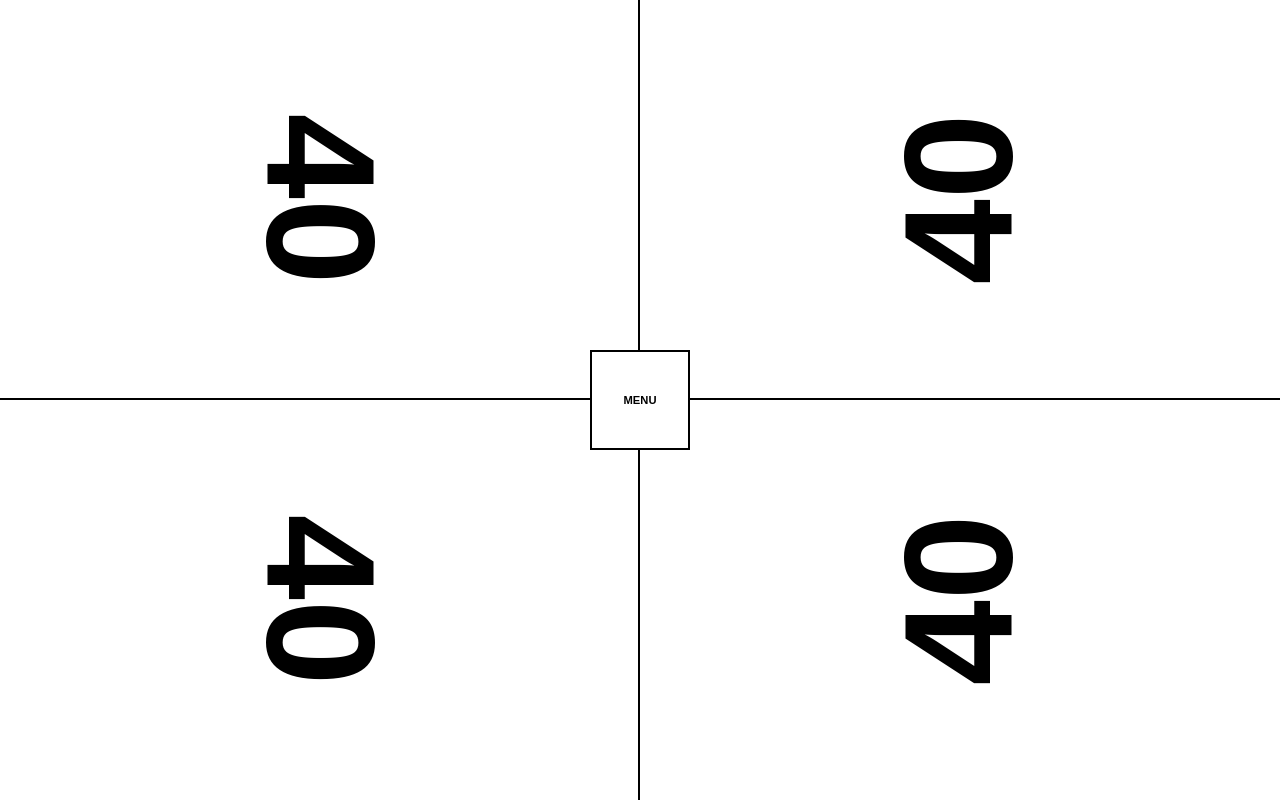
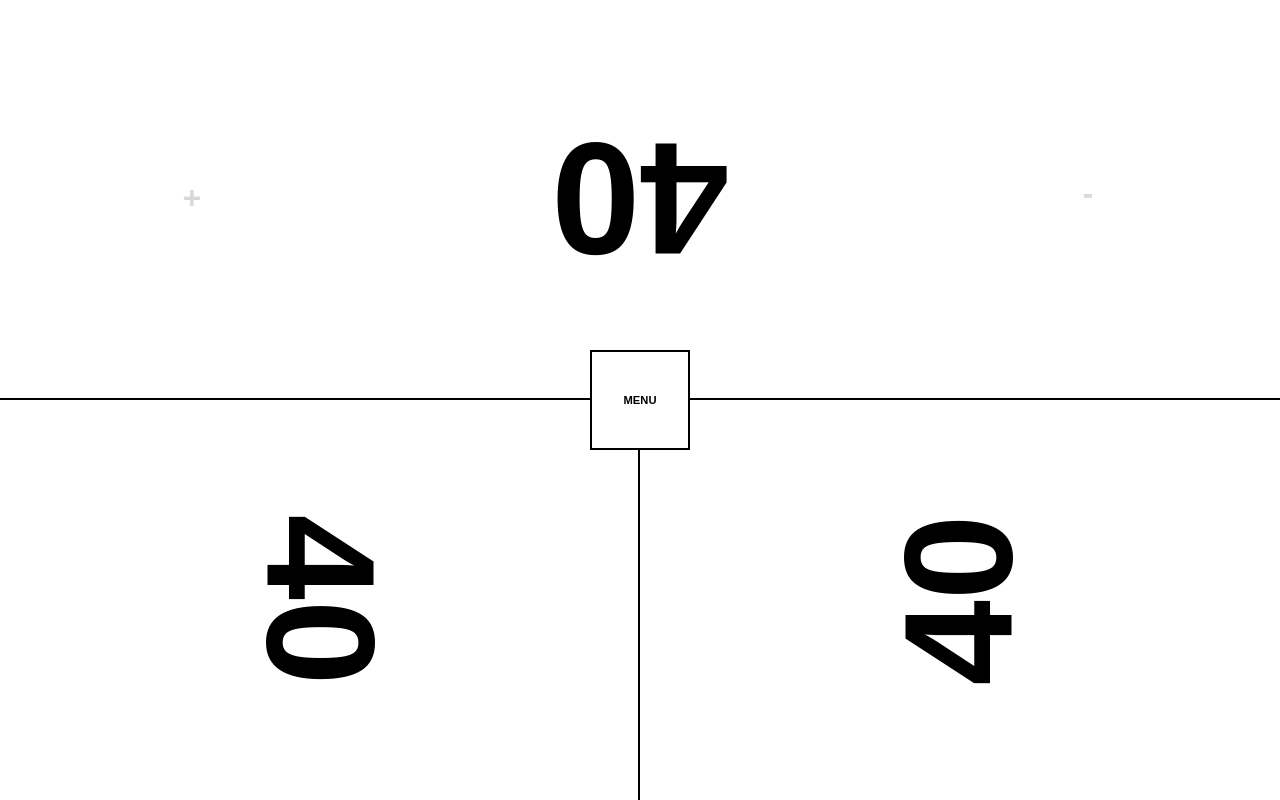
Before and after one commit to bruhensant/afterlife, an Angular app: page / in a window 1280 px wide. Built offline with nearby package versions, Linux system fonts and the light colour scheme.

Commit message:
fix more layouts

```diff
--- a/src/app/app.ts
+++ b/src/app/app.ts
@@ -2,7 +2,7 @@ import { Component, signal, computed } from '@angular/core';
 import { CommonModule } from '@angular/common';
 
 type MenuStep = 'players' | 'layout' | 'life';
-type LayoutType = 'standard' | 'opposed' | 'side' | 'cross';
+type LayoutType = 'standard' | 'opposed' | 'cross';
 
 @Component({
   selector: 'app-root',
@@ -57,7 +57,6 @@ type LayoutType = 'standard' | 'opposed' | 'side' | 'cross';
               <button (click)="nextStep('life', undefined, 'standard')">STANDARD</button>
               <button *ngIf="players() >= 2" (click)="nextStep('life', undefined, 'opposed')">OPPOSED</button>
               <button *ngIf="players() === 4" (click)="nextStep('life', undefined, 'cross')">CROSS</button>
-              <button *ngIf="players() >= 2" (click)="nextStep('life', undefined, 'side')">SIDE-BY-SIDE</button>
             </div>
           </ng-container>
 
@@ -90,24 +89,27 @@ type LayoutType = 'standard' | 'opposed' | 'side' | 'cross';
     .grid-1 { grid-template-columns: 1fr; grid-template-rows: 1fr; }
     .grid-2 { grid-template-columns: 1fr; grid-template-rows: 1fr 1fr; }
     .grid-2 .player-0 { border-bottom: 2px solid #000; }
+
     .grid-3 { grid-template-columns: 1fr 1fr; grid-template-rows: 1fr 1fr; }
     .grid-3 .player-0 { grid-column: span 2; border-bottom: 2px solid #000; }
     .grid-3 .player-1 { border-right: 2px solid #000; }
 
-    /* 4 Players Standard - Horizontal Orientation <-> */
     .grid-4 { grid-template-columns: 1fr 1fr; grid-template-rows: 1fr 1fr; }
     .grid-4 .player-0, .grid-4 .player-1 { border-bottom: 2px solid #000; }
     .grid-4 .player-0, .grid-4 .player-2 { border-right: 2px solid #000; }
 
     .grid-5 { grid-template-columns: 1fr 1fr; grid-template-rows: 1fr 1fr 1fr; }
-    .grid-5 .player-0 { grid-column: span 2; border-bottom: 2px solid #000; }
-    .grid-5 .player-1, .grid-5 .player-3 { border-right: 2px solid #000; border-bottom: 2px solid #000; }
-    .grid-5 .player-2, .grid-5 .player-4 { border-bottom: 2px solid #000; }
+    .grid-5 .player-0, .grid-5 .player-1 { border-bottom: 2px solid #000; }
+    .grid-5 .player-2, .grid-5 .player-3 { border-bottom: 2px solid #000; }
+    .grid-5 .player-0, .grid-5 .player-2 { border-right: 2px solid #000; }
+    .grid-5 .player-4 { grid-column: span 2; }
+
+    /* 6 Players Standard - Horizontal Orientation <-> */
     .grid-6 { grid-template-columns: 1fr 1fr; grid-template-rows: 1fr 1fr 1fr; }
-    .grid-6 .player { border-bottom: 2px solid #000; }
-    .grid-6 .player:nth-child(odd) { border-right: 2px solid #000; }
+    .grid-6 .player-0, .grid-6 .player-1, .grid-6 .player-2, .grid-6 .player-3 { border-bottom: 2px solid #000; }
+    .grid-6 .player-0, .grid-6 .player-2, .grid-6 .player-4 { border-right: 2px solid #000; }
 
-    /* Layout: CROSS (Vertical Optimized - 4 Players) [ - | | - ] */
+    /* Layout: CROSS (4 Players) */
     .layout-cross.grid-4 {
       grid-template-columns: 1fr 80px 1fr;
       grid-template-rows: 1fr 1.2fr 1fr;
@@ -116,9 +118,6 @@ type LayoutType = 'standard' | 'opposed' | 'side' | 'cross';
     .layout-cross .player-3 { grid-area: 3 / 1 / 4 / 4; border-top: 2px solid #000; }
     .layout-cross .player-1 { grid-area: 2 / 1; border-right: 2px solid #000; }
     .layout-cross .player-2 { grid-area: 2 / 3; border-left: 2px solid #000; }
-
-    .layout-side.grid-2 { grid-template-columns: 1fr 1fr; grid-template-rows: 1fr; }
-    .layout-side.grid-2 .player-0 { border-bottom: none; border-right: 2px solid #000; }
 
     .player { background: #fff; color: #000; overflow: hidden; position: relative; }
     .player-box { display: flex; width: 100%; height: 100%; align-items: center; justify-content: center; position: relative; }
@@ -129,7 +128,7 @@ type LayoutType = 'standard' | 'opposed' | 'side' | 'cross';
 
     .skull-bg {
       position: absolute; top: 50%; left: 50%; transform: translate(-50%, -50%);
-      font-size: 35vh; color: #eee; z-index: 1; pointer-events: none; line-height: 1;
+      font-size: 30vh; color: #eee; z-index: 1; pointer-events: none; line-height: 1;
     }
 
     .hit-area {
@@ -150,7 +149,7 @@ type LayoutType = 'standard' | 'opposed' | 'side' | 'cross';
 
     .central-menu-btn {
       position: absolute; top: 50%; left: 50%; transform: translate(-50%, -50%);
-      z-index: 100; background: #fff; border: 2px solid #000; width: 60px; height: 40px;
+      z-index: 100; background: #fff; border: 2px solid #000; width: 80px; height: 40px;
       font-weight: bold; font-size: 0.7rem; display: flex; align-items: center; justify-content: center;
     }
 
@@ -171,13 +170,13 @@ type LayoutType = 'standard' | 'opposed' | 'side' | 'cross';
   `]
 })
 export class App {
-  public players = signal(4);
+  public players = signal(3);
   public layout = signal<LayoutType>('standard');
   public startLifeValue = signal(40);
   public showMenu = signal(false);
   public menuStep = signal<MenuStep>('players');
 
-  private tempPlayers = 4;
+  private tempPlayers = 3;
   private tempLayout: LayoutType = 'standard';
 
   public playerList = computed(() => {
@@ -199,8 +198,13 @@ export class App {
   public nextStep(step: MenuStep, p?: number, l?: LayoutType): void {
     if (p !== undefined) this.tempPlayers = p;
     if (l !== undefined) this.tempLayout = l;
-    if (step === 'layout' && (this.tempPlayers === 1)) {
-      this.tempLayout = 'standard';
+
+    // Auto-skip layout selection for 1, 2, 3, 5 and 6 players
+    if (step === 'layout' && (this.tempPlayers <= 3 || this.tempPlayers >= 5)) {
+      if (this.tempPlayers === 1) this.tempLayout = 'standard';
+      if (this.tempPlayers === 2) this.tempLayout = 'opposed';
+      if (this.tempPlayers === 3) this.tempLayout = 'standard';
+      if (this.tempPlayers >= 5) this.tempLayout = 'standard';
       this.menuStep.set('life');
       return;
     }
@@ -218,6 +222,12 @@ export class App {
     const n = this.players();
     const l = this.layout();
 
+    if (n === 3) {
+      if (index === 0) return 'rotate(180deg)';
+      if (index === 1) return 'rotate(90deg)';
+      if (index === 2) return 'rotate(-90deg)';
+    }
+
     if (l === 'cross' && n === 4) {
       if (index === 0) return 'rotate(180deg)';
       if (index === 1) return 'rotate(90deg)';
@@ -225,24 +235,28 @@ export class App {
       return 'rotate(0deg)';
     }
 
-    // New orientation for 4 players standard <->
-    if (l === 'standard' && n === 4) {
-      if (index === 0 || index === 2) return 'rotate(90deg)';  // Left side
-      if (index === 1 || index === 3) return 'rotate(-90deg)'; // Right side
+    // Standard orientation for 4 and 6 players <->
+    if (l === 'standard' && (n === 4 || n === 6)) {
+      if (index % 2 === 0) return 'rotate(90deg)'; // Left side
+      return 'rotate(-90deg)'; // Right side
     }
 
-    if (n === 1 || l === 'side') return 'rotate(0deg)';
+    // 5 Players: 2 on Left (90), 2 on Right (-90), 1 on Bottom (0)
+    if (n === 5) {
+      if (index === 0 || index === 2) return 'rotate(90deg)';
+      if (index === 1 || index === 3) return 'rotate(-90deg)';
+      if (index === 4) return 'rotate(0deg)';
+    }
+
+    if (n === 1) return 'rotate(0deg)';
 
     if (l === 'opposed') {
-      if (n === 2 || n === 3) return index === 0 ? 'rotate(180deg)' : 'rotate(0deg)';
+      if (n === 2) return index === 0 ? 'rotate(180deg)' : 'rotate(0deg)';
       if (n === 4) return index < 2 ? 'rotate(180deg)' : 'rotate(0deg)';
-      if (n === 5) return index < 1 ? 'rotate(180deg)' : 'rotate(0deg)';
-      if (n === 6) return index < 2 ? 'rotate(180deg)' : 'rotate(0deg)';
     }
 
     if (l === 'standard') {
       if (n === 2) return index === 0 ? 'rotate(180deg)' : 'rotate(0deg)';
-      if (n >= 3) return index < (n > 4 ? 2 : 1) ? 'rotate(180deg)' : 'rotate(0deg)';
     }
 
     return 'rotate(0deg)';
@@ -251,8 +265,13 @@ export class App {
   public getFontSize(index: number): string {
     const n = this.players();
     const l = this.layout();
+
+    if (n === 3) return index === 0 ? '20vh' : '12vw';
+    if (n === 5) return index === 4 ? '20vh' : '12vw';
+    if (n === 6) return '10vw';
+
     if (l === 'cross' && n === 4) return (index === 1 || index === 2) ? '12vw' : '15vh';
-    if (l === 'standard' && n === 4) return '12vw'; // Scaled for horizontal orientation
+    if (l === 'standard' && n === 4) return '12vw';
     if (n === 1) return '35vh';
     if (n === 2) return '22vh';
     if (n <= 4) return '14vh';
```
